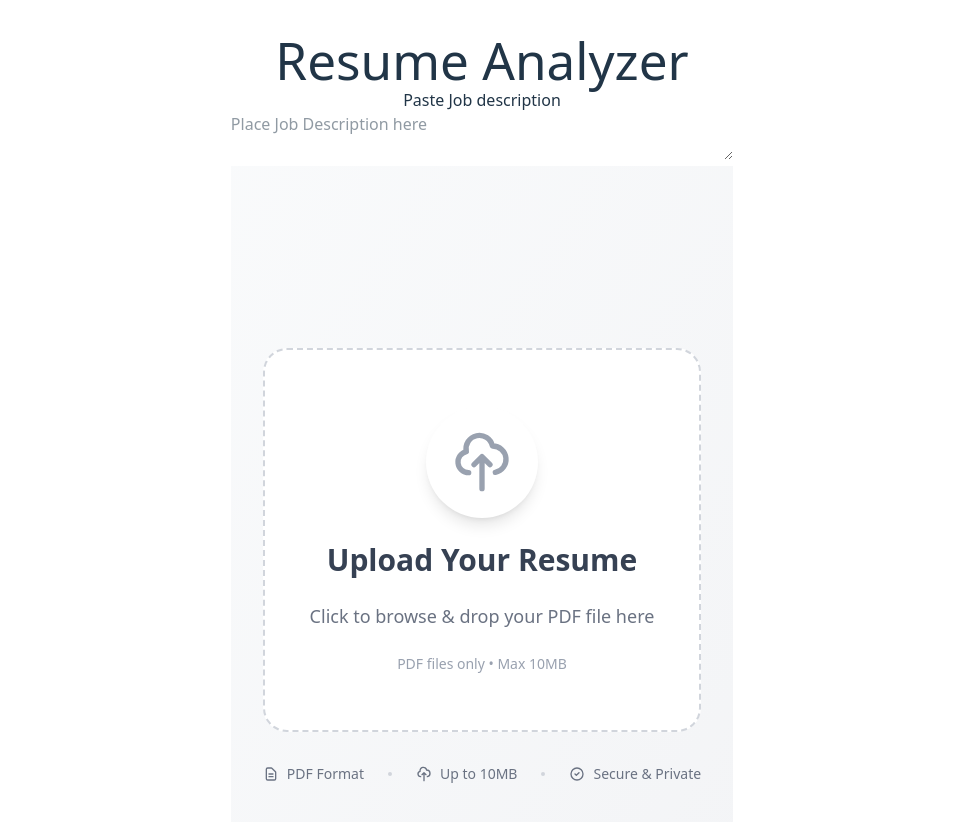
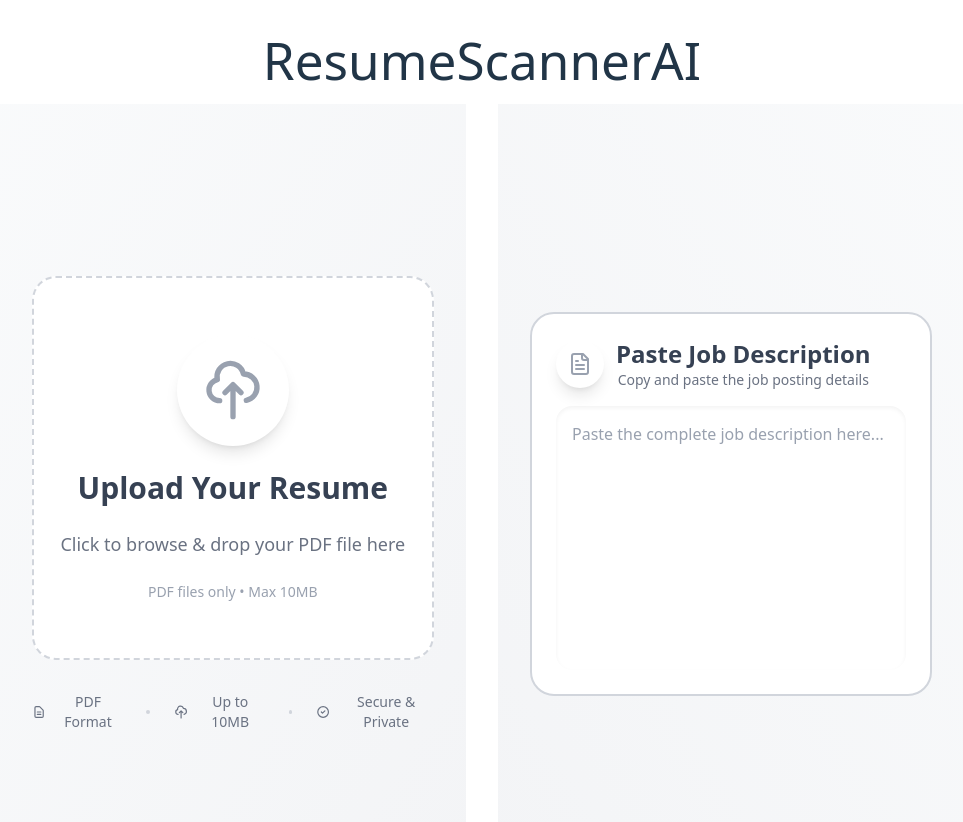
Before and after one commit to oriohayon15/ResumeScannerAI, a React (Vite) app in the folder client/: page / in a window 1280 px wide. Shown: the top 822 px of the page, without its empty margins (158-1121 px from the left). Built offline with nearby package versions, Linux system fonts and the light colour scheme.

Commit message:
initial design setup for the input of the application

```diff
--- a/client/src/App.jsx
+++ b/client/src/App.jsx
@@ -9,9 +9,15 @@ function App() {
   return (
     <>
       <div>
-      <h1>Resume Analyzer</h1>
-      <ApplicationInput value={jobDescription} onChange={setJobDescription} />
-      <ResumeUpload jobDescription={jobDescription} />
+      <h1>ResumeScannerAI</h1>
+      <div class='flex'>
+          <div class='w-1/2 p-4'>
+            <ResumeUpload jobDescription={jobDescription} />
+          </div>
+          <div class='w-1/2 p-4'>
+            <ApplicationInput value={jobDescription} onChange={setJobDescription} />
+          </div>
+      </div>
       </div>
     </>
   )
--- a/client/src/components/ApplicationInput.jsx
+++ b/client/src/components/ApplicationInput.jsx
@@ -1,15 +1,33 @@
-import React, { useState } from 'react';
+import React from 'react';
+import { FileText } from 'lucide-react';
 
 const ApplicationInput = ({value, onChange}) => {
     return (
-        <div>
-            <label>Paste Job description</label>
-            <textarea
-            value={value}
-            onChange={(e) => onChange(e.target.value)}
-            placeholder='Place Job Description here'
-            style={{ width: "100%" }}/>
-        </div>
+            <div className="flex-1 p-8 flex items-center justify-center min-h-screen bg-gradient-to-bl from-gray-50 to-gray-100">
+                <div className="w-full max-w-2xl">
+                    <div className="relative w-full h-96 rounded-3xl border-2 border-gray-300 bg-white hover:border-blue-400 hover:bg-blue-50 hover:scale-105 hover:shadow-xl transition-all duration-300">
+                        <div className="p-6 pb-4">
+                            <div className="flex items-center space-x-3">
+                                <div className="p-3 rounded-full bg-white shadow-lg">
+                                    <FileText className="w-6 h-6 text-gray-400" />
+                                </div>
+                                <div>
+                                    <h2 className="text-2xl font-bold text-gray-700">Paste Job Description</h2>
+                                    <p className="text-sm text-gray-500">Copy and paste the job posting details</p>
+                                </div>
+                            </div>
+                        </div>
+                        <div className="px-6 pb-6 h-72">
+                            <textarea
+                                value={value}
+                                onChange={(e) => onChange(e.target.value)}
+                                placeholder="Paste the complete job description here..."
+                                className="w-full h-full resize-none rounded-2xl border-0 bg-white/70 p-4 text-gray-700 placeholder-gray-400 focus:outline-none focus:bg-white transition-all duration-300 shadow-inner"
+                            />
+                        </div>
+                    </div>
+                </div>
+            </div>
     );
 }
 
```
